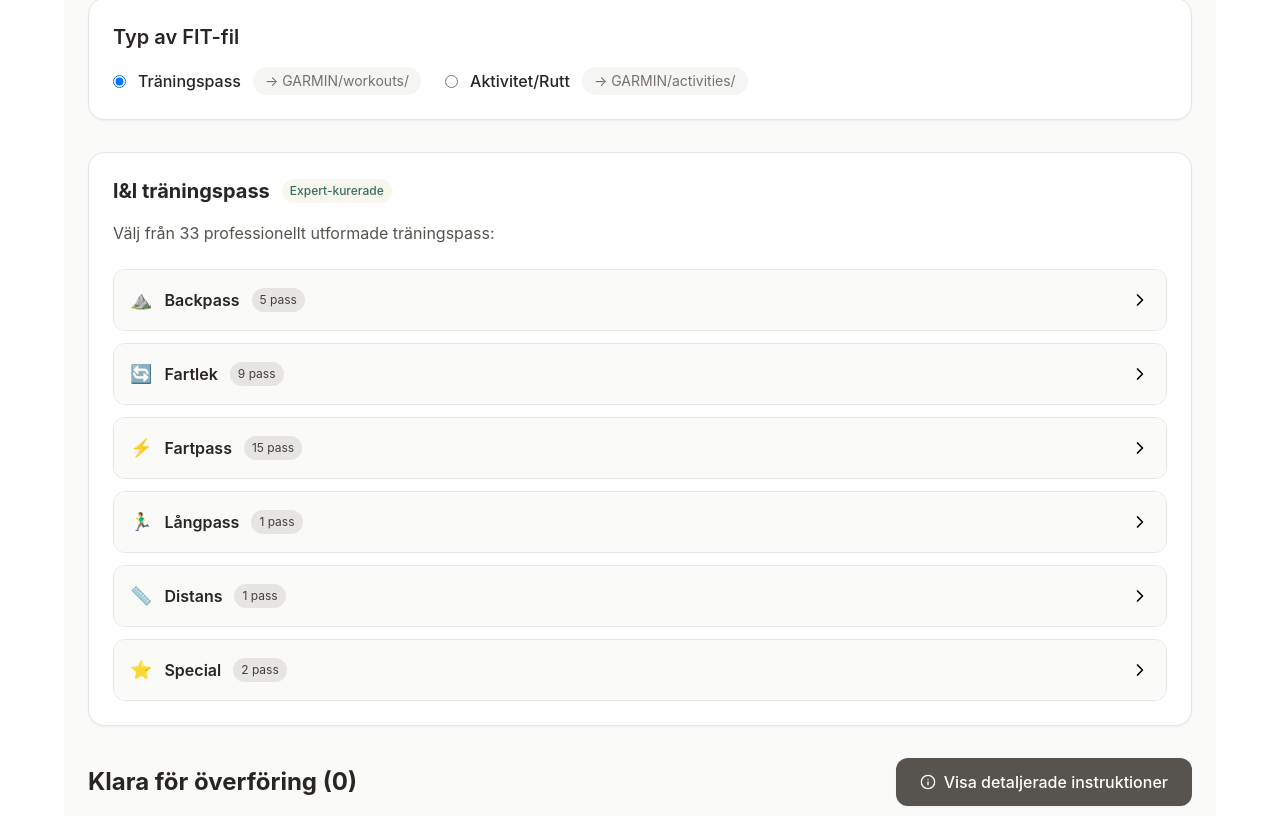
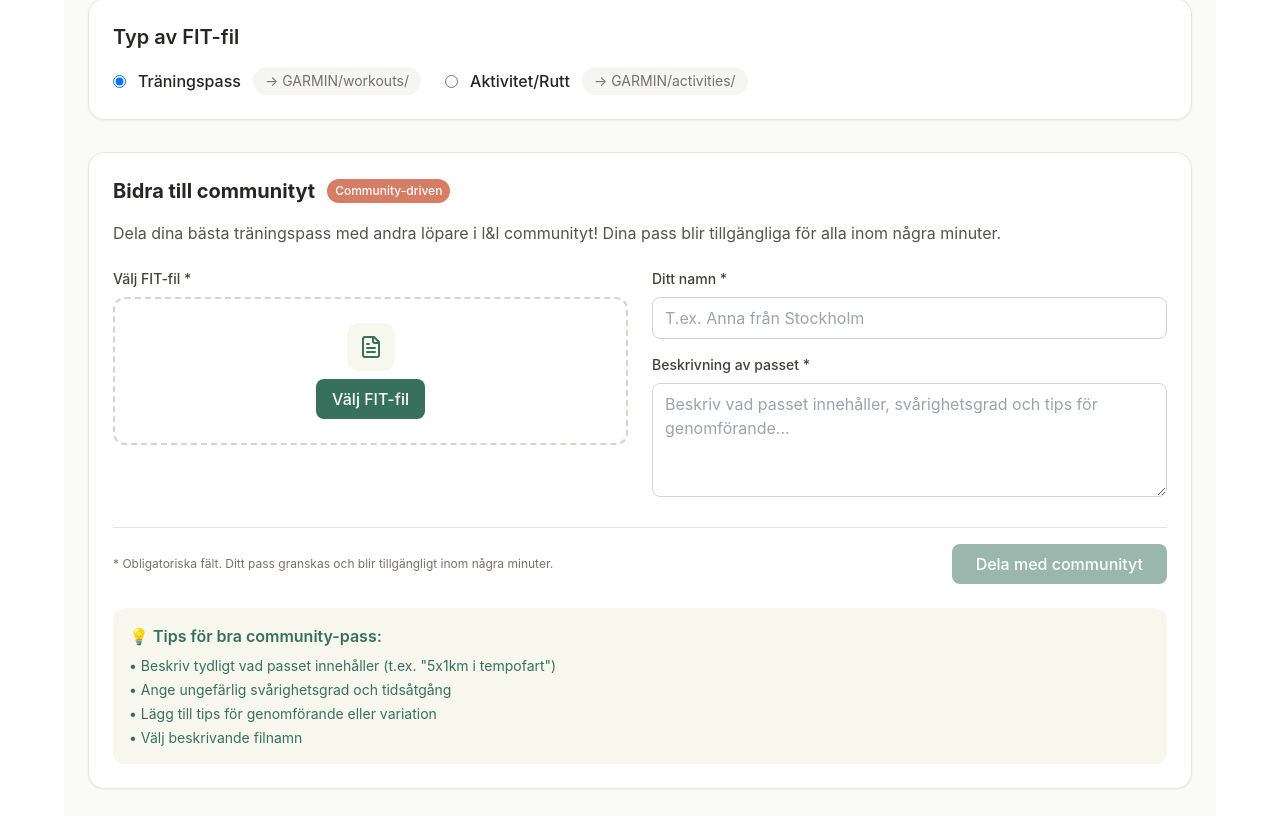
Before and after one commit to sestoltzf/lopning-livet-fit-manager, a React (Create React App) app: page / in a window 1280 px wide. Shown: the part 684-1500 px from the top of the page. Built offline with nearby package versions, Linux system fonts and the light colour scheme.

Commit message:
Fix Netlify Functions dependencies update

```diff
--- a/src/App.js
+++ b/src/App.js
@@ -1,4 +1,4 @@
-import React, { useState } from 'react';
+import React, { useState, useRef } from 'react';
 import { Download, FileText, Watch, Usb, CheckCircle, Trash2, Info, ChevronDown, ChevronRight } from 'lucide-react';
 
 // FIT Library data - alla l&l träningspass
@@ -345,11 +345,59 @@ const downloadFitFile = async (filename) => {
   }
 };
 
+const uploadToNetlify = async (file, description, author) => {
+  const formData = new FormData();
+
+  return new Promise((resolve, reject) => {
+    const reader = new FileReader();
+    reader.onload = async () => {
+      try {
+        const base64Content = btoa(
+          new Uint8Array(reader.result)
+            .reduce((data, byte) => data + String.fromCharCode(byte), '')
+        );
+
+        const response = await fetch('/.netlify/functions/upload-fit', {
+          method: 'POST',
+          headers: {
+            'Content-Type': 'application/json',
+          },
+          body: JSON.stringify({
+            fileName: file.name,
+            fileContent: base64Content,
+            description: description,
+            author: author
+          })
+        });
+
+        const result = await response.json();
+
+        if (response.ok) {
+          resolve(result);
+        } else {
+          reject(new Error(result.error || 'Upload misslyckades'));
+        }
+      } catch (error) {
+        reject(error);
+      }
+    };
+    reader.onerror = () => reject(new Error('Kunde inte läsa filen'));
+    reader.readAsArrayBuffer(file);
+  });
+};
 const GarminFitManager = () => {
   const [selectedFiles, setSelectedFiles] = useState([]);
   const [showInstructions, setShowInstructions] = useState(false);
   const [fileType, setFileType] = useState('workout');
   const [expandedCategories, setExpandedCategories] = useState({});
+
+  // Upload state
+  const [uploadFile, setUploadFile] = useState(null);
+  const [uploadDescription, setUploadDescription] = useState('');
+  const [uploadAuthor, setUploadAuthor] = useState('');
+  const [isUploading, setIsUploading] = useState(false);
+  const [uploadSuccess, setUploadSuccess] = useState('');
+  const fileUploadRef = useRef(null);
 
   const categories = {
     backpass: { name: 'Backpass', color: 'emerald', icon: '⛰️' },
@@ -389,6 +437,50 @@ const GarminFitManager = () => {
       ...prev,
       [category]: !prev[category]
     }));
+  };
+
+  const handleFileSelect = (event) => {
+    const file = event.target.files[0];
+    if (file && file.name.toLowerCase().endsWith('.fit')) {
+      setUploadFile(file);
+      setUploadSuccess('');
+    } else {
+      alert('Vänligen välj en .fit fil');
+      event.target.value = '';
+    }
+  };
+
+  const handleUpload = async () => {
+    if (!uploadFile || !uploadDescription.trim() || !uploadAuthor.trim()) {
+      alert('Vänligen fyll i alla fält');
+      return;
+    }
+
+    setIsUploading(true);
+    try {
+      const result = await uploadToNetlify(uploadFile, uploadDescription.trim(), uploadAuthor.trim());
+      setUploadSuccess(result.message);
+      setUploadFile(null);
+      setUploadDescription('');
+      setUploadAuthor('');
+      if (fileUploadRef.current) {
+        fileUploadRef.current.value = '';
+      }
+    } catch (error) {
+      alert('Upload misslyckades: ' + error.message);
+    } finally {
+      setIsUploading(false);
+    }
+  };
+
+  const clearUpload = () => {
+    setUploadFile(null);
+    setUploadDescription('');
+    setUploadAuthor('');
+    setUploadSuccess('');
+    if (fileUploadRef.current) {
+      fileUploadRef.current.value = '';
+    }
   };
 
   const allSelectedFiles = selectedFiles;
@@ -456,6 +548,7 @@ const GarminFitManager = () => {
           </div>
         </div>
       </div>
+
       <div className="bg-white border border-stone-200 rounded-2xl p-6 mb-8 shadow-sm">
         <h3 className="text-xl font-semibold mb-4 text-stone-800">Typ av FIT-fil</h3>
         <div className="flex gap-6">
@@ -483,6 +576,132 @@ const GarminFitManager = () => {
             <span className="font-medium text-stone-800">Aktivitet/Rutt</span>
             <span className="text-sm text-stone-500 bg-stone-100 px-3 py-1 rounded-full">→ GARMIN/activities/</span>
           </label>
+        </div>
+      </div>
+
+      {/* Community Upload Section */}
+      <div className="bg-white border border-stone-200 rounded-2xl p-6 mb-8 shadow-sm">
+        <div className="flex items-center gap-3 mb-4">
+          <h3 className="text-xl font-bold text-stone-800">Bidra till communityt</h3>
+          <span className="text-xs px-2 py-1 rounded-full font-medium" style={{backgroundColor: '#D67D65', color: 'white'}}>Community-driven</span>
+        </div>
+        <p className="text-stone-600 mb-6">
+          Dela dina bästa träningspass med andra löpare i l&l communityt! Dina pass blir tillgängliga för alla inom några minuter.
+        </p>
+
+        {uploadSuccess && (
+          <div className="mb-6 p-4 rounded-xl border" style={{backgroundColor: '#E6F5E6', borderColor: '#38705E'}}>
+            <p style={{color: '#38705E'}} className="font-medium">✓ {uploadSuccess}</p>
+          </div>
+        )}
+
+        <div className="grid grid-cols-1 md:grid-cols-2 gap-6">
+          <div className="space-y-4">
+            <div>
+              <label className="block text-sm font-medium text-stone-700 mb-2">
+                Välj FIT-fil *
+              </label>
+              <div className="border-2 border-dashed border-stone-300 rounded-xl p-6 text-center hover:border-amber-400 transition-colors">
+                <input
+                  ref={fileUploadRef}
+                  type="file"
+                  accept=".fit"
+                  onChange={handleFileSelect}
+                  className="hidden"
+                />
+                {uploadFile ? (
+                  <div className="space-y-2">
+                    <div className="flex items-center justify-center gap-2">
+                      <FileText className="w-5 h-5" style={{color: '#38705E'}} />
+                      <span className="font-medium text-stone-800">{uploadFile.name}</span>
+                    </div>
+                    <button
+                      onClick={() => fileUploadRef.current?.click()}
+                      className="text-sm text-stone-600 hover:text-stone-800"
+                    >
+                      Välj annan fil
+                    </button>
+                  </div>
+                ) : (
+                  <div className="space-y-2">
+                    <div className="w-12 h-12 rounded-xl flex items-center justify-center mx-auto" style={{backgroundColor: '#F7F7ED'}}>
+                      <FileText className="w-6 h-6" style={{color: '#38705E'}} />
+                    </div>
+                    <button
+                      onClick={() => fileUploadRef.current?.click()}
+                      className="text-white px-4 py-2 rounded-lg font-medium hover:opacity-80 transition-colors"
+                      style={{backgroundColor: '#38705E'}}
+                    >
+                      Välj FIT-fil
+                    </button>
+                  </div>
+                )}
+              </div>
+            </div>
+          </div>
+
+          <div className="space-y-4">
+            <div>
+              <label className="block text-sm font-medium text-stone-700 mb-2">
+                Ditt namn *
+              </label>
+              <input
+                type="text"
+                value={uploadAuthor}
+                onChange={(e) => setUploadAuthor(e.target.value)}
+                placeholder="T.ex. Anna från Stockholm"
+                className="w-full px-3 py-2 border border-stone-300 rounded-lg focus:ring-2 focus:ring-emerald-500 focus:border-emerald-500"
+              />
+            </div>
+
+            <div>
+              <label className="block text-sm font-medium text-stone-700 mb-2">
+                Beskrivning av passet *
+              </label>
+              <textarea
+                value={uploadDescription}
+                onChange={(e) => setUploadDescription(e.target.value)}
+                placeholder="Beskriv vad passet innehåller, svårighetsgrad och tips för genomförande..."
+                rows={4}
+                className="w-full px-3 py-2 border border-stone-300 rounded-lg focus:ring-2 focus:ring-emerald-500 focus:border-emerald-500"
+              />
+            </div>
+          </div>
+        </div>
+
+        <div className="flex justify-between items-center mt-6 pt-4 border-t border-stone-200">
+          <div className="text-xs text-stone-500">
+            * Obligatoriska fält. Ditt pass granskas och blir tillgängligt inom några minuter.
+          </div>
+          <div className="flex gap-3">
+            {(uploadFile || uploadDescription || uploadAuthor) && (
+              <button
+                onClick={clearUpload}
+                className="px-4 py-2 text-stone-600 hover:text-stone-800 transition-colors"
+                disabled={isUploading}
+              >
+                Rensa
+              </button>
+            )}
+            <button
+              onClick={handleUpload}
+              disabled={!uploadFile || !uploadDescription.trim() || !uploadAuthor.trim() || isUploading}
+              className="text-white px-6 py-2 rounded-lg font-medium transition-colors disabled:opacity-50 disabled:cursor-not-allowed"
+              style={{backgroundColor: '#38705E'}}
+            >
+              {isUploading ? 'Laddar upp...' : 'Dela med communityt'}
+            </button>
+          </div>
+        </div>
+
+        <div className="mt-6 p-4 rounded-xl" style={{backgroundColor: '#F7F7ED'}}>
+          <h4 className="font-semibold mb-2" style={{color: '#38705E'}}>💡 Tips för bra community-pass:</h4>
+          <ul className="text-sm space-y-1" style={{color: '#38705E'}}>
+            <li>• Beskriv tydligt vad passet innehåller (t.ex. "5x1km i tempofart")</li>
+            <li>• Ange ungefärlig svårighetsgrad och tidsåtgång</li>
+            <li>• Lägg till tips för genomförande eller variation</li>
+            <li>• Välj beskrivande filnamn</li>
+          </ul>
         </div>
       </div>
 
@@ -687,10 +906,7 @@ const GarminFitManager = () => {
       <div className="mt-16 pt-8 border-t border-stone-200 text-center text-stone-500">
         <p className="text-sm">
           Stöder alla Garmin-klockor som accepterar FIT-filer via USB-anslutning •
-          <span className="font-medium">{getAllWorkouts().length} träningspass</span> i l&l bibliotek
-        </p>
-        <p className="text-xs mt-2">
-          Utvecklad för löpning & livet community
+          <span className="font-medium"> Gå med i löpgruppen på Discord för mer community-innehåll</span>
         </p>
       </div>
     </div>
```
Also changed, not shown: 1 other file (tests, documents, lock files or other folders).
